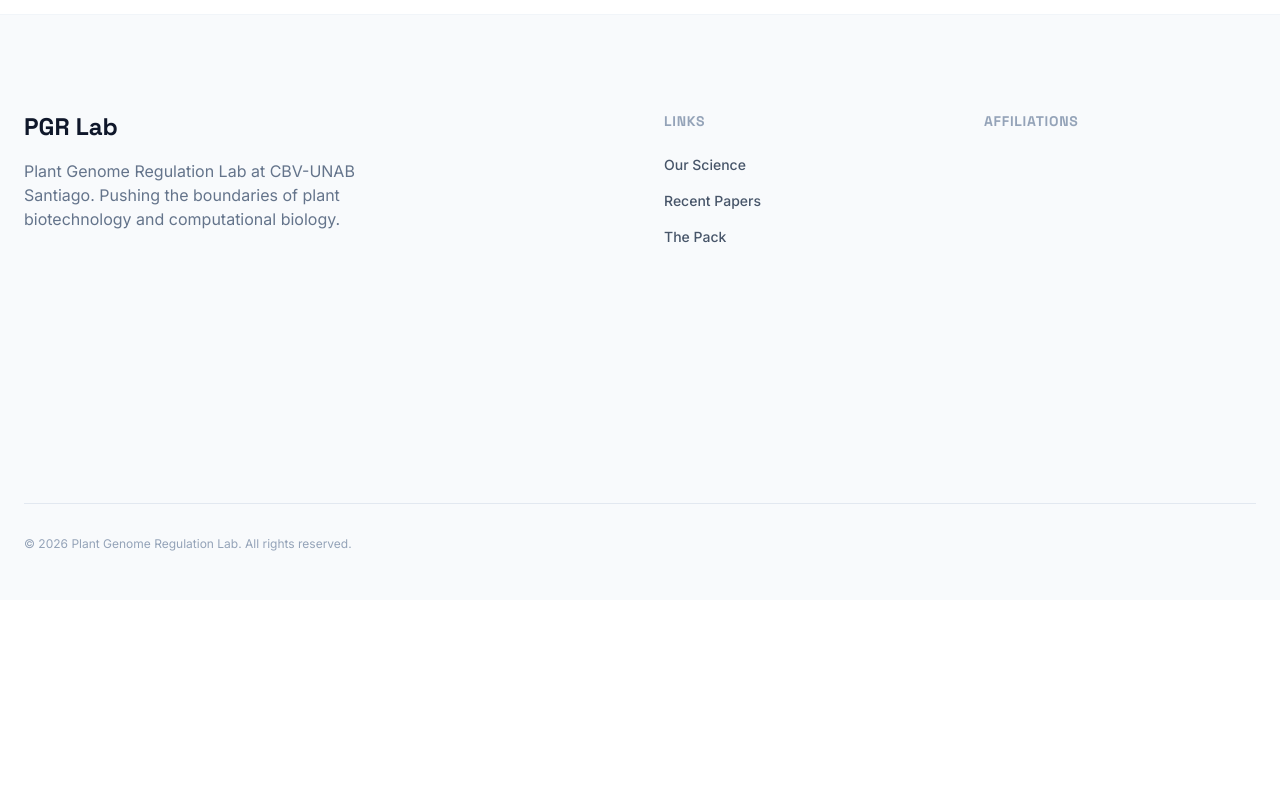
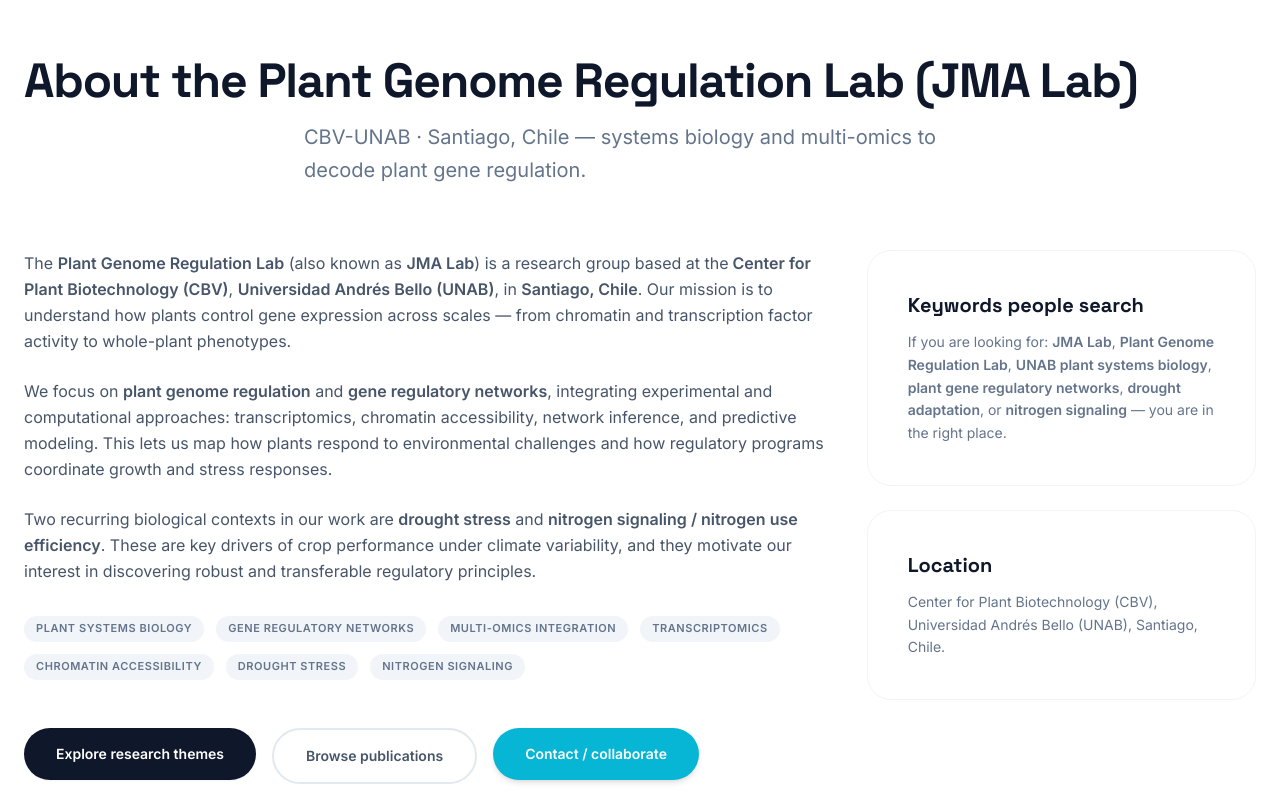
Before and after one commit to BIOLIMON/pgrlab-site, a React (Vite) app: page /about in a window 1280 px wide. Shown: the part 200-1000 px from the top of the page. Before the commit the page ends 800 px from the top, so only its background shows below. Built offline with nearby package versions, Linux system fonts and the light colour scheme.

Commit message:
SEO/content: add About page + sitemap + prerender

```diff
--- a/App.tsx
+++ b/App.tsx
@@ -3,6 +3,7 @@
 import { BrowserRouter as Router, Routes, Route, useLocation } from 'react-router-dom';
 import { Layout } from './components/Layout';
 import { Home } from './pages/Home';
+import { About } from './pages/About';
 import { Research } from './pages/Research';
 import { Publications } from './pages/Publications';
 import { Team } from './pages/Team';
@@ -25,6 +26,7 @@
       <Layout>
         <Routes>
           <Route path="/" element={<Home />} />
+          <Route path="/about" element={<About />} />
           <Route path="/research" element={<Research />} />
           <Route path="/publications" element={<Publications />} />
           <Route path="/team" element={<Team />} />
--- a/components/Layout.tsx
+++ b/components/Layout.tsx
@@ -8,6 +8,7 @@
   const [isOpen, setIsOpen] = React.useState(false);
 
   const navItems = [
+    { label: 'About', path: '/about' },
     { label: 'Research', path: '/research' },
     { label: 'Publications', path: '/publications' },
     { label: 'Team', path: '/team' },
@@ -91,9 +92,11 @@
           <div>
             <h3 className="font-semibold text-sm uppercase tracking-wider text-slate-400 mb-6">Links</h3>
             <ul className="space-y-4 text-sm font-medium text-slate-600">
+              <li><Link to="/about" className="hover:text-cyan-600">About the Lab</Link></li>
               <li><Link to="/research" className="hover:text-cyan-600">Our Science</Link></li>
               <li><Link to="/publications" className="hover:text-cyan-600">Recent Papers</Link></li>
-              <li><Link to="/team" className="hover:text-cyan-600">The Pack</Link></li>
+              <li><Link to="/team" className="hover:text-cyan-600">Team</Link></li>
+              <li><Link to="/contact" className="hover:text-cyan-600">Contact</Link></li>
             </ul>
           </div>
           <div>
--- /dev/null
+++ b/pages/About.tsx
@@ -0,0 +1,92 @@
+import React from 'react';
+import { Link } from 'react-router-dom';
+import { Section, SectionHeader, Card, Button } from '../components/UI';
+import { useSeo } from '../hooks/useSeo';
+
+export const About: React.FC = () => {
+  useSeo({
+    title: 'About | Plant Genome Regulation Lab (JMA Lab)',
+    description:
+      'About the Plant Genome Regulation Lab (JMA Lab) at CBV-UNAB, Santiago, Chile. We study plant genome regulation and gene regulatory networks using multi-omics and systems biology to understand drought stress and nitrogen signaling.',
+    path: '/about',
+  });
+
+  return (
+    <div className="pt-20">
+      <Section>
+        <SectionHeader
+          title="About the Plant Genome Regulation Lab (JMA Lab)"
+          subtitle="CBV-UNAB · Santiago, Chile — systems biology and multi-omics to decode plant gene regulation."
+        />
+
+        <div className="grid grid-cols-1 lg:grid-cols-3 gap-8 items-start">
+          <div className="lg:col-span-2 space-y-6 text-slate-600 leading-relaxed">
+            <p>
+              The <strong>Plant Genome Regulation Lab</strong> (also known as <strong>JMA Lab</strong>) is a research group based at the
+              <strong> Center for Plant Biotechnology (CBV)</strong>, <strong>Universidad Andrés Bello (UNAB)</strong>, in <strong>Santiago, Chile</strong>.
+              Our mission is to understand how plants control gene expression across scales — from chromatin and transcription factor activity to
+              whole-plant phenotypes.
+            </p>
+
+            <p>
+              We focus on <strong>plant genome regulation</strong> and <strong>gene regulatory networks</strong>, integrating experimental and computational
+              approaches: transcriptomics, chromatin accessibility, network inference, and predictive modeling. This lets us map how plants respond
+              to environmental challenges and how regulatory programs coordinate growth and stress responses.
+            </p>
+
+            <p>
+              Two recurring biological contexts in our work are <strong>drought stress</strong> and <strong>nitrogen signaling / nitrogen use efficiency</strong>.
+              These are key drivers of crop performance under climate variability, and they motivate our interest in discovering robust and transferable
+              regulatory principles.
+            </p>
+
+            <div className="flex flex-wrap gap-3 pt-2">
+              {[
+                'Plant systems biology',
+                'Gene regulatory networks',
+                'Multi-omics integration',
+                'Transcriptomics',
+                'Chromatin accessibility',
+                'Drought stress',
+                'Nitrogen signaling',
+              ].map((kw) => (
+                <span key={kw} className="px-3 py-1 bg-slate-100 text-slate-500 rounded-full text-[11px] font-bold uppercase tracking-wider">
+                  {kw}
+                </span>
+              ))}
+            </div>
+
+            <div className="pt-6 flex flex-wrap gap-4">
+              <Link to="/research">
+                <Button variant="secondary">Explore research themes</Button>
+              </Link>
+              <Link to="/publications">
+                <Button variant="outline">Browse publications</Button>
+              </Link>
+              <Link to="/contact">
+                <Button variant="primary">Contact / collaborate</Button>
+              </Link>
+            </div>
+          </div>
+
+          <div className="space-y-6">
+            <Card>
+              <h3 className="text-xl font-bold mb-3">Keywords people search</h3>
+              <p className="text-slate-500 text-sm leading-relaxed">
+                If you are looking for: <strong>JMA Lab</strong>, <strong>Plant Genome Regulation Lab</strong>, <strong>UNAB plant systems biology</strong>,
+                <strong> plant gene regulatory networks</strong>, <strong>drought adaptation</strong>, or <strong>nitrogen signaling</strong> — you are in the right place.
+              </p>
+            </Card>
+
+            <Card>
+              <h3 className="text-xl font-bold mb-3">Location</h3>
+              <p className="text-slate-500 text-sm leading-relaxed">
+                Center for Plant Biotechnology (CBV), Universidad Andrés Bello (UNAB), Santiago, Chile.
+              </p>
+            </Card>
+          </div>
+        </div>
+      </Section>
+    </div>
+  );
+};
--- a/scripts/prerender-routes.mjs
+++ b/scripts/prerender-routes.mjs
@@ -17,6 +17,11 @@
     title: 'Plant Genome Regulation Lab (JMA Lab) | UNAB Santiago, Chile',
     description:
       'Plant Genome Regulation Lab (JMA Lab) studies plant genome regulation, gene regulatory networks, and stress adaptation (drought, nitrogen) using multi-omics and systems biology at UNAB, Santiago, Chile.',
+  },
+  {
+    route: '/about',
+    title: 'About | Plant Genome Regulation Lab (JMA Lab)',
+    description: 'About the Plant Genome Regulation Lab (JMA Lab) at CBV-UNAB, Santiago, Chile. We study plant genome regulation and gene regulatory networks using multi-omics and systems biology to understand drought stress and nitrogen signaling.',
   },
   {
     route: '/research',
```
Also changed, not shown: 1 other file (tests, documents, lock files or other folders).
